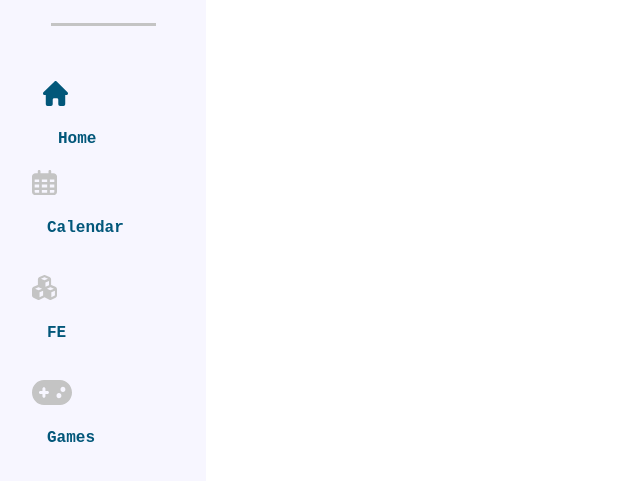
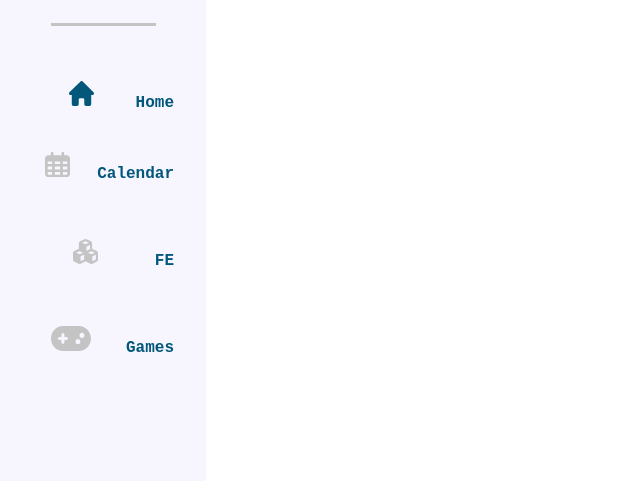
Before and after one commit to Mantaskri/friday-challenge, a website: page index.html in a window 1280 px wide. Shown: the part 95-576 px from the top of the page, without its empty margins (0-640 px from the left). Drawn offline with Linux system fonts and the light colour scheme.

Commit message:
alignment

```diff
--- a/styles/layout.css
+++ b/styles/layout.css
@@ -35,6 +35,8 @@ hr {
     margin-top: 32px;
 }
 .home {
+    display: flex;
+    align-items: center;
     padding: 0 32px;
     border-radius: 300px 0 0 300px;
     margin-left: 11px;
@@ -53,19 +55,30 @@ hr {
     transform: translateY(50%);
 }
 .calendar {
+    display: flex;
+    flex-direction: row;
+    align-items: center;
     padding: 16px 32px;
     size: 25px 25px;
 }
 .FE {
+    display: flex;
+    flex-direction: row;
+    align-items: center;
     padding: 16px 32px;
     size: 25px 25px;
 }
 .games {
+    display: flex;
+    flex-direction: row;
     padding: 16px 32px;
     size: 40px 25px;
 }
 .main-icon:hover {
 background-color: #fff;
+display: flex;
+flex-direction: column;
+align-items: center;
 }
 .icons{
     display: inline-block;
```
